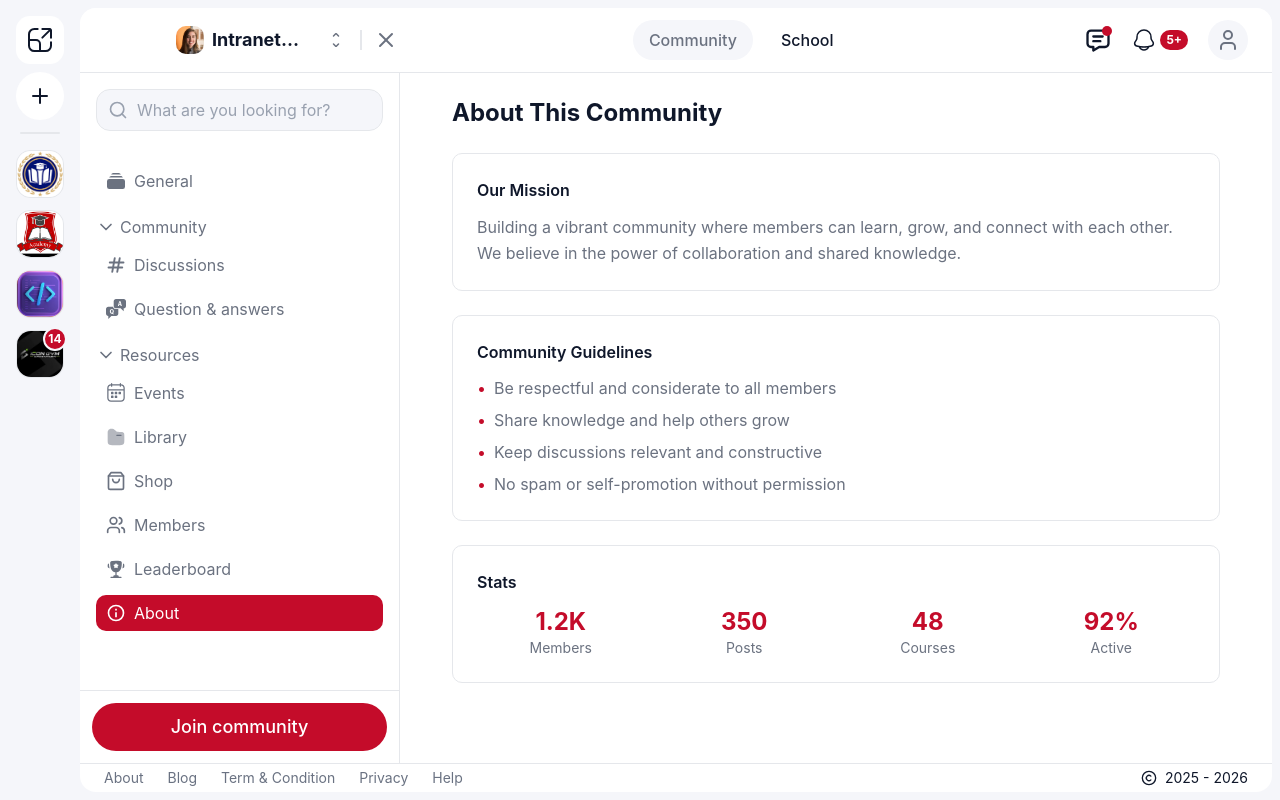
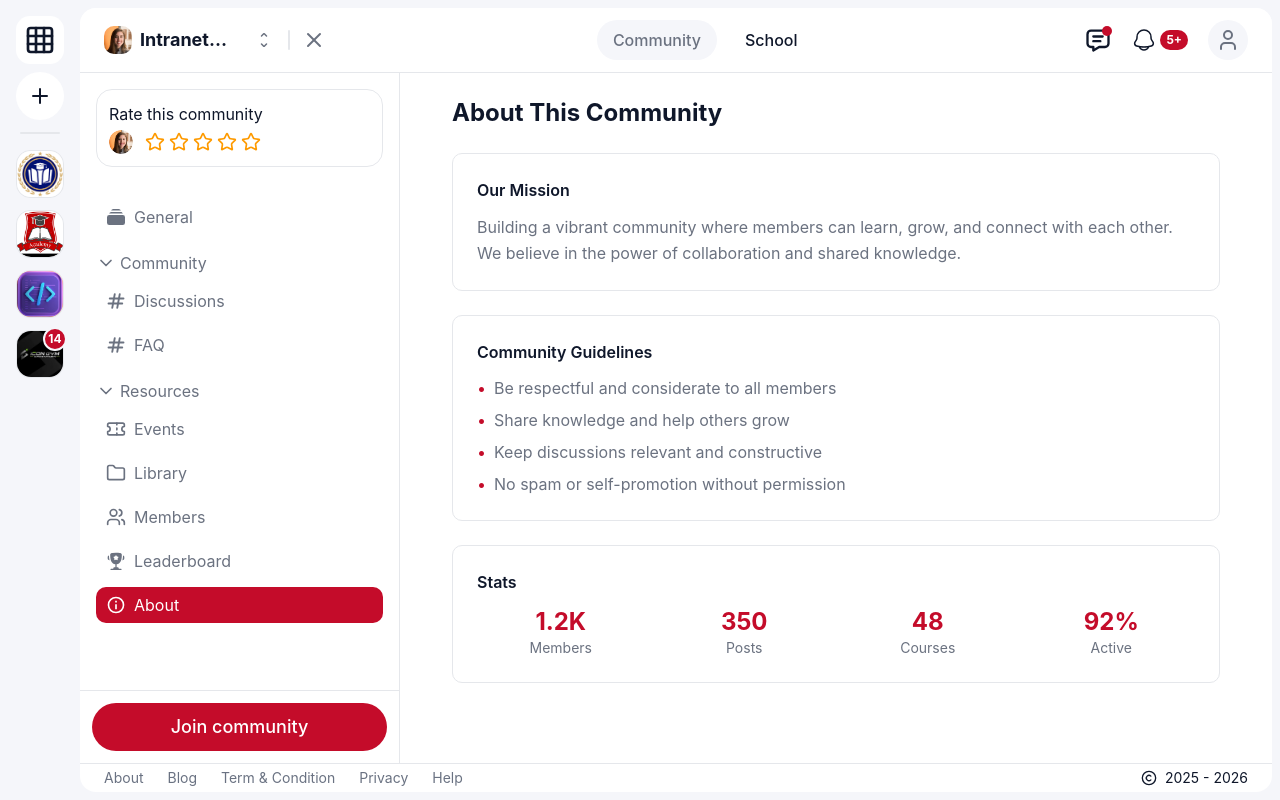
Before and after one commit to Alagwudavid/intranet, a Next.js app: page /c/about in a window 1280 px wide. Built offline with nearby package versions, Linux system fonts and the light colour scheme.

Commit message:
Updated UI structure

```diff
--- a/app/c/components/sidemenu.tsx
+++ b/app/c/components/sidemenu.tsx
@@ -22,6 +22,8 @@ import {
   ShoppingBag,
   Users,
   EllipsisVertical,
+  Folder,
+  Ticket,
 } from "lucide-react";
 import SearchBar from "@/app/components/search-bar";
 
@@ -119,7 +121,7 @@ const LibraryIcon = (props: React.SVGProps<SVGSVGElement>) => (
   <svg {...props} xmlns="http://www.w3.org/2000/svg" width={24} height={24} viewBox="0 0 24 24"><path fill="currentColor" d="M22 14v-2.202c0-2.632 0-3.949-.77-4.804a3 3 0 0 0-.224-.225C20.151 6 18.834 6 16.202 6h-.374c-1.153 0-1.73 0-2.268-.153a4 4 0 0 1-.848-.352C12.224 5.224 11.816 4.815 11 4l-.55-.55c-.274-.274-.41-.41-.554-.53a4 4 0 0 0-2.18-.903C7.53 2 7.336 2 6.95 2c-.883 0-1.324 0-1.692.07A4 4 0 0 0 2.07 5.257C2 5.626 2 6.068 2 6.95V14c0 3.771 0 5.657 1.172 6.828S6.229 22 10 22h4c3.771 0 5.657 0 6.828-1.172S22 17.771 22 14" opacity={0.5}></path><path fill="currentColor" d="M12.25 10a.75.75 0 0 1 .75-.75h5a.75.75 0 0 1 0 1.5h-5a.75.75 0 0 1-.75-.75"></path></svg>
 );
 
-const RandomIcon = (props: React.SVGProps<SVGSVGElement>) => (
+const ChannelIcon = (props: React.SVGProps<SVGSVGElement>) => (
   <svg
     {...props} xmlns="http://www.w3.org/2000/svg" width={24} height={24} viewBox="0 0 256 256"><path fill="currentColor" d="M224 84h-43.8l7.61-41.85a12 12 0 0 0-23.62-4.3L155.8 84h-39.6l7.61-41.85a12 12 0 1 0-23.62-4.3L91.8 84H48a12 12 0 0 0 0 24h39.44l-7.27 40H32a12 12 0 0 0 0 24h43.8l-7.61 41.85a12 12 0 0 0 9.66 14A11.4 11.4 0 0 0 80 228a12 12 0 0 0 11.8-9.86l8.4-46.14h39.6l-7.61 41.85a12 12 0 0 0 9.66 14a11.4 11.4 0 0 0 2.16.2a12 12 0 0 0 11.8-9.86L164.2 172H208a12 12 0 0 0 0-24h-39.44l7.27-40H224a12 12 0 0 0 0-24m-79.83 64h-39.61l7.27-40h39.61Z"></path></svg>
 );
@@ -214,10 +216,11 @@ export default function SideMenu({
   return (
     <div className="relative h-full w-full bg-background border-r">
       <div className="h-full pb-20 overflow-y-auto custom-scrollbar">
+        {/* <div className="p-4">
+          <SearchBar />
+        </div> */}
         <div className="p-4">
-          <SearchBar />
-        </div>
-        <div className="hidden flex flex-col border-b pb-4 px-">
+          <div className="border rounded-2xl flex flex-col p-3">
             <h1 className="text-foreground mb-1">Rate this community</h1>
             <div className="flex items-center gap-1 text-base text-muted-foreground">
               <div className="flex rounded-full w-6 h-6 overflow-hidden mr-2">
@@ -232,6 +235,7 @@ export default function SideMenu({
               <Star className="w-5 h-5 text-amber-500" />
               <Star className="w-5 h-5 text-amber-500" />
               <Star className="w-5 h-5 text-amber-500" />
+            </div>
           </div>
         </div>
         <div className="p-4 flex flex-col space-y-2">
@@ -258,22 +262,12 @@ export default function SideMenu({
           {isCommunityOpen && (
             <>
               <div className="rounded-lg hover:bg-muted/50 hover:text-foreground text-muted-foreground flex items-center gap-2 text-base cursor-pointer p-1.5 px-2.5">
-                <RandomIcon className={"size-5 text-muted-foreground"} />
+                <ChannelIcon className={"size-5 text-muted-foreground"} />
                 <span>Discussions</span>
               </div>
               <div className="rounded-lg hover:bg-muted/50 hover:text-foreground text-muted-foreground flex items-center gap-2 text-base cursor-pointer p-1.5 px-2.5">
-                  <svg
-                    xmlns="http://www.w3.org/2000/svg"
-                    width={20}
-                    height={20}
-                    viewBox="0 0 26 26"
-                  >
-                    <path
-                      fill="currentColor"
-                      d="M13 0c-1.7 0-3 1.3-3 3v6c0 1.7 1.3 3 3 3h6l4 4v-4c1.7 0 3-1.3 3-3V3c0-1.7-1.3-3-3-3zm4.188 3h1.718l1.688 6h-1.5l-.407-1.5h-1.5L16.813 9H15.5zM18 4c-.1.4-.212.888-.313 1.188l-.28 1.312h1.187l-.282-1.313C18.113 4.888 18 4.4 18 4M3 10c-1.7 0-3 1.3-3 3v6c0 1.7 1.3 3 3 3v4l4-4h6c1.7 0 3-1.3 3-3v-6h-3c-1.9 0-3.406-1.3-3.906-3zm4.594 2.906c1.7 0 2.5 1.4 2.5 3c0 1.4-.481 2.288-1.281 2.688c.4.2.874.306 1.374.406l-.374 1c-.7-.2-1.426-.512-2.126-.813c-.1-.1-.275-.093-.375-.093C6.112 18.994 5 18 5 16c0-1.7.994-3.094 2.594-3.094m0 1.094c-.8 0-1.188.9-1.188 2c0 1.2.388 2 1.188 2s1.218-.9 1.218-2s-.418-2-1.218-2"
-                    ></path>
-                </svg>
-                <span>Question & answers</span>
+                <ChannelIcon className={"size-5 text-muted-foreground"} />
+                <span>FAQ</span>
               </div>
             </>
           )}
@@ -333,23 +327,23 @@ export default function SideMenu({
                 href="/c/calendar"
                 className={`rounded-lg hover:bg-muted/50 hover:text-foreground text-muted-foreground flex items-center gap-2 text-base cursor-pointer p-1.5 px-2.5 ${pathname === "/c/calendar" ? "bg-primary text-primary-foreground hover:bg-primary hover:text-primary-foreground" : ""}`}
               >
-                <EventIcon className={`size-5 ${pathname === "/c/calendar" ? "text-primary-foreground" : "text-muted-foreground"}`} />
+                <Ticket className={`size-5 ${pathname === "/c/calendar" ? "text-primary-foreground" : "text-muted-foreground"}`} />
                 <span>Events</span>
               </Link>
               <Link
                 href="/c/library"
                 className={`rounded-lg hover:bg-muted/50 hover:text-foreground text-muted-foreground flex items-center gap-2 text-base cursor-pointer p-1.5 px-2.5 ${pathname === "/c/library" ? "bg-primary text-primary-foreground hover:bg-primary hover:text-primary-foreground" : ""}`}
               >
-                <LibraryIcon className={`size-5 ${pathname === "/c/library" ? "text-primary-foreground" : "text-muted-foreground"}`} />
+                <Folder className={`size-5 ${pathname === "/c/library" ? "text-primary-foreground" : "text-muted-foreground"}`} />
                 <span>Library</span>
               </Link>
-              <Link
+              {/* <Link
                 href="/c/shop"
                 className={`rounded-lg hover:bg-muted/50 hover:text-foreground text-muted-foreground flex items-center gap-2 text-base cursor-pointer p-1.5 px-2.5 ${pathname === "/c/shop" ? "bg-primary text-primary-foreground hover:bg-primary hover:text-primary-foreground" : ""}`}
               >
                 <ShoppingBag className={`size-5 ${pathname === "/c/shop" ? "text-primary-foreground" : "text-muted-foreground"}`} />
                 <span>Shop</span>
-              </Link>
+              </Link> */}
               <Link
                 href="/c/members"
                 className={`rounded-lg hover:bg-muted/50 hover:text-foreground text-muted-foreground flex items-center gap-2 text-base cursor-pointer p-1.5 px-2.5 ${pathname === "/c/members" ? "bg-primary text-primary-foreground hover:bg-primary hover:text-primary-foreground" : ""}`}
--- a/app/components/navbar.tsx
+++ b/app/components/navbar.tsx
@@ -254,7 +254,7 @@ export default function Navbar() {
   }, []);
 
   return (
-    <nav className="sticky top-0 left-0 right-0 pl-20 px-2 z-header bg-background border-b">
+    <nav className="sticky top-0 left-0 right-0 px-2 z-header bg-background border-b">
       <div className="max-w-full mx-auto px-4">
         <div className="flex items-center justify-between h-16">
           <div className="flex flex-shrink-0 items-center gap-2">
@@ -286,7 +286,7 @@ export default function Navbar() {
                 {/* <EllipsisVertical /> */}
                 <ExpandIcon className="w-6 h-6" />
               </div>
-              <div className="w-px h-5 bg-border p-px"/>
+              <div className="w-px h-5 bg-border p-px rounded" />
               <div className="w-10 h-10 rounded-lg hover:bg-muted text-muted-foreground flex items-center justify-center cursor-pointer">
                 <X className="w-6 h-6" />
               </div>
--- a/app/components/sidebar.tsx
+++ b/app/components/sidebar.tsx
@@ -569,7 +569,7 @@ export default function Sidebar({ className = "" }: SidebarProps) {
                 href={"/community"}
                 className="w-12 h-12 flex items-center justify-center rounded-xl bg-background text-foreground transition-all cursor-pointer"
               >
-                <MoreAcademiesIcon className="w-8 h-8" />
+                <Grid3x3 className="w-8 h-8" />
               </Link>
             </Tooltip>
 
--- a/app/components/special-navbar.tsx
+++ b/app/components/special-navbar.tsx
@@ -255,13 +255,13 @@ export default function SpecialNavbar() {
   }, []);
 
   return (
-    <nav className="sticky top-0 left-0 right-0 pl-20 px-2 z-header bg-background border-b">
+    <nav className="sticky top-0 left-0 right-0 px-2 z-header bg-background border-b">
       <div className="max-w-full mx-auto px-4">
         <div className="flex items-center justify-between h-16">
           {/* Logo */}
           <Link href="/" className="flex items-center gap-2">
-              <Image src={logoImage} alt="Intranet Logo" width={32} height={32} className="w-8 h-8" />
-              <span className="font-bold text-2xl font-mono text-foreground">Intranet</span>
+            <Image src={logoImage} alt="Intranet Logo" width={32} height={32} className="w-8 h-8" />
+            <span className="font-bold text-2xl font-mono text-foreground">Intranet</span>
           </Link>
 
           <div className="flex items-center space-x-1 md:space-x-3 ml-2">
--- a/app/discover/components/navbar.tsx
+++ b/app/discover/components/navbar.tsx
@@ -105,7 +105,7 @@ export function Navbar() {
     };
 
     return (
-        <nav className="sticky top-0 z-50 w-full bg-background/95 pl-20 lg:pl-0 backdrop-blur supports-[backdrop-filter]:bg-background/60">
+        <nav className="sticky top-0 z-50 w-full bg-background/95 lg:pl-0 backdrop-blur supports-[backdrop-filter]:bg-background/60">
             <div className="container mx-auto px-4 sm:px-6 lg:px-8 h-16 flex items-center justify-between">
                 {/* Logo */}
                 <Link href="/" className="flex items-center gap-3">
@@ -181,7 +181,7 @@ export function Navbar() {
                         animate={{ height: "auto", opacity: 1 }}
                         exit={{ height: 0, opacity: 0 }}
                         transition={{ duration: 0.3, ease: "easeInOut" }}
-                        className="absolute right-0 mt-2 w-80 bg-background rounded-3xl border shadow-lg overflow-hidden" style={{zIndex: 60}}
+                        className="absolute right-0 mt-2 w-80 bg-background rounded-3xl border shadow-lg overflow-hidden" style={{ zIndex: 60 }}
                     >
                         <div className="px-4 py-6 space-y-4">
                             <Link
--- a/app/quiz/layout.tsx
+++ b/app/quiz/layout.tsx
@@ -16,7 +16,7 @@ export default function QuizLayout({
     <>
       <Navbar />
       <Sidebar />
-      <div className="min-h-page bg-muted pl-20">{children}</div>
+      <div className="min-h-page bg-muted">{children}</div>
     </>
   );
 }
--- a/app/school/components/special-navbar.tsx
+++ b/app/school/components/special-navbar.tsx
@@ -27,7 +27,7 @@ export default function SpecialNavbar() {
   } : null;
 
   return (
-    <nav className="sticky top-0 left-0 right-0 pl-20 px-2 z-header bg-background border-b">
+    <nav className="sticky top-0 left-0 right-0 px-2 z-header bg-background border-b">
       <div className="max-w-full mx-auto px-4">
         <div className="flex items-center justify-between h-10 p-2">
           <div className="flex shrink-0 items-center gap-2">
--- a/app/vault/layout.tsx
+++ b/app/vault/layout.tsx
@@ -16,7 +16,7 @@ export default function VaultLayout({
     <>
       <Navbar />
       <Sidebar />
-      <div className="min-h-page bg-muted pl-20">{children}</div>
+      <div className="min-h-page bg-muted">{children}</div>
     </>
   );
 }
```
Also changed, not shown: app/c/general/page.tsx (+22 -63 lines). Lines whose indentation alone changed are shown as unchanged.
